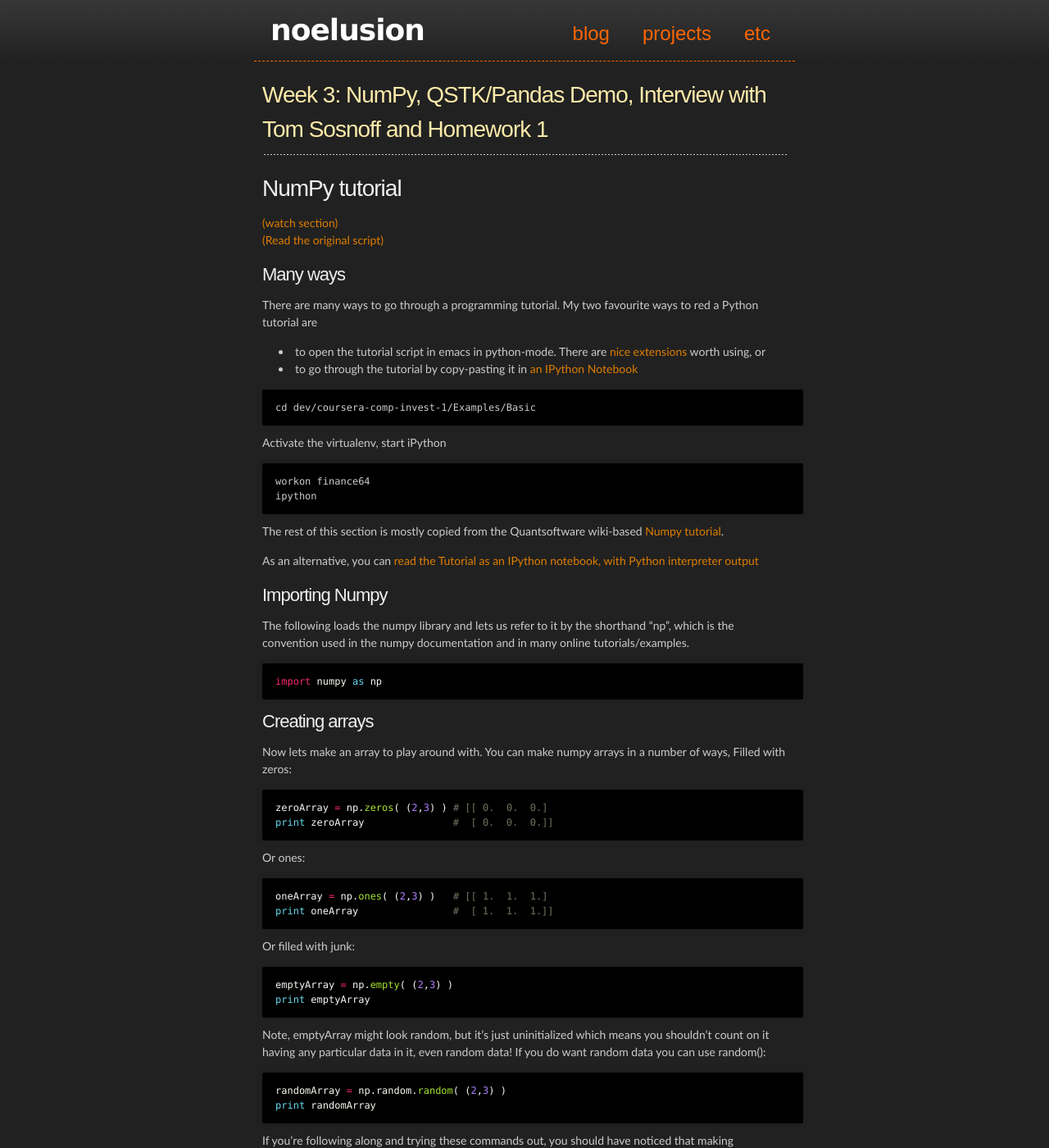
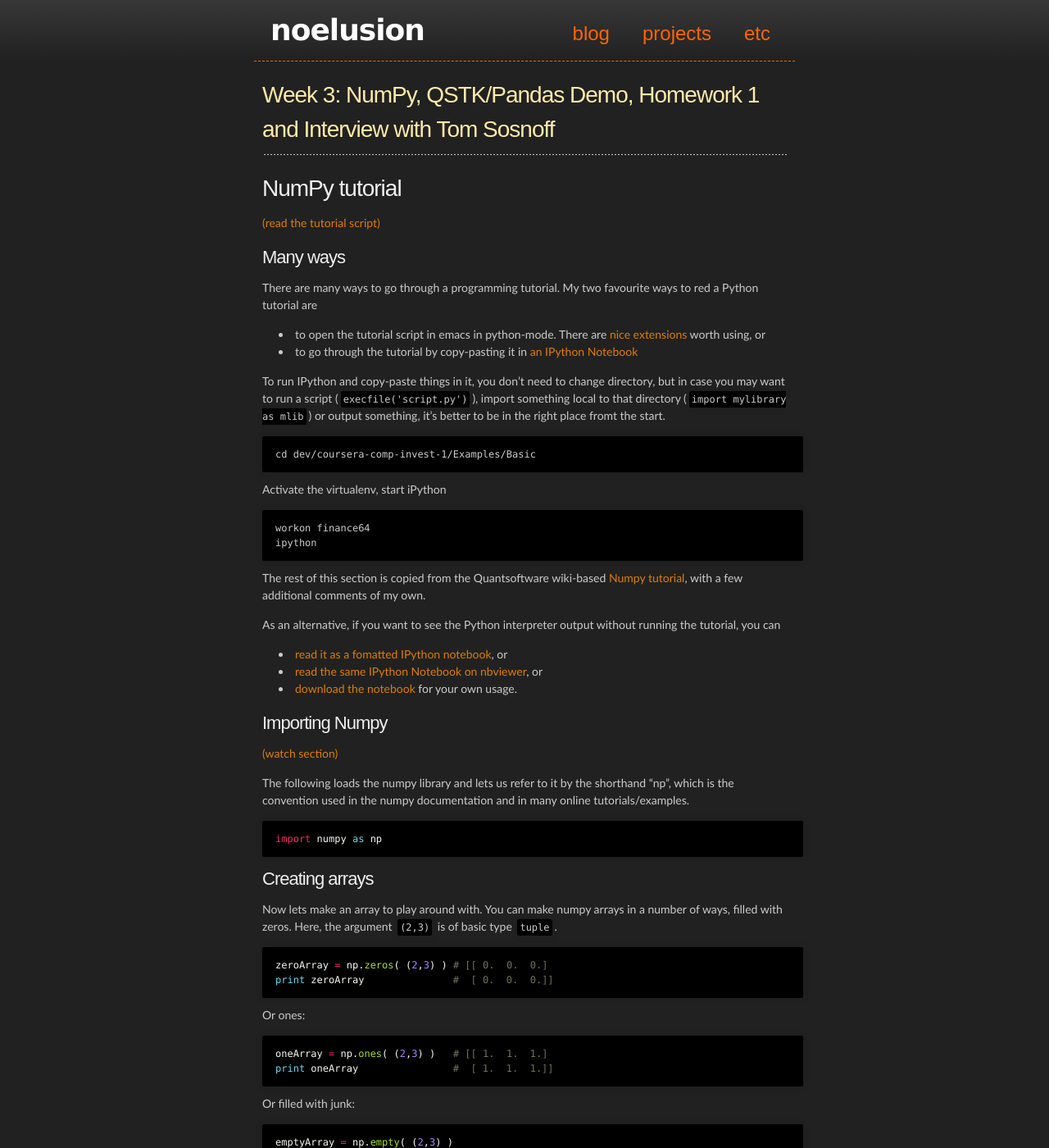
Before and after one commit to agravier/agravier.github.io, a Jekyll site: the page built from etc/notes/ci1-coursera/notes03.md, in a window 1280 px wide and 1400 px high. Shown: the whole window at 82% size. Built offline with Jekyll 4.4.1, drawn with Linux system fonts in a browser that asks for light colours; Markdown is read by kramdown in place of the engine named in the settings; comment, search, counter and statistics services are not loaded; some of the changed text lies outside the part shown.

Commit message:
Add material to the notes for first part of week 3 of Coursera Comp Invest lecture.

````diff
--- a/etc/notes/ci1-coursera/notes03.md
+++ b/etc/notes/ci1-coursera/notes03.md
@@ -5,11 +5,10 @@ mathjax: true
 disqus: true
 ---
 
-# Week 3: NumPy, QSTK/Pandas Demo, Interview with Tom Sosnoff and Homework 1
+# Week 3: NumPy, QSTK/Pandas Demo, Homework 1 and Interview with Tom Sosnoff
 
 ## NumPy tutorial
-[(watch section)](https://class.coursera.org/compinvesting1-003/lecture/view?lecture_id=147)
-[(Read the original script)](http://wiki.quantsoftware.org/index.php?title=Numpy_Tutorial_1)
+[(read the tutorial script)](http://wiki.quantsoftware.org/index.php?title=Numpy_Tutorial_1)
 
 ### Many ways
 
@@ -20,6 +19,12 @@ favourite ways to red a Python tutorial are
 extensions](github.com/gabrielelanaro/emacs-for-python) worth using, or
 * to go through the tutorial by copy-pasting it in [an IPython Notebook](http://ipython.org/ipython-doc/stable/interactive/notebook.html)
 
+To run IPython and copy-paste things in it, you don't need to change
+directory, but in case you may want to run a script
+(```execfile('script.py')```), import something local to that
+directory (```import mylibrary as mlib```) or output
+something, it's better to be in the right place fromt the start.
+
 <div class="highlight"><pre><code>cd dev/coursera-comp-invest-1/Examples/Basic</code></pre></div>
 
 Activate the virtualenv, start iPython
@@ -27,13 +32,24 @@ Activate the virtualenv, start iPython
 <div class="highlight"><pre><code>workon finance64
 ipython</code></pre></div>
 
-The rest of this section is mostly copied from the Quantsoftware
-wiki-based [Numpy tutorial](http://wiki.quantsoftware.org/index.php?title=Numpy_Tutorial_1).
+The rest of this section is copied from the Quantsoftware
+wiki-based [Numpy
+tutorial](http://wiki.quantsoftware.org/index.php?title=Numpy_Tutorial_1),
+with a few additional comments of my own.
 
-As an alternative, you can [read the Tutorial as an IPython
-notebook, with Python interpreter output](quantsoftware_numpy_tutorial.html)
+As an alternative, if you want to see the Python interpreter
+output without running the tutorial, you can
+
+* [read it as a fomatted IPython
+notebook](quantsoftware_numpy_tutorial.html), or
+* [read the same IPython Notebook on
+  nbviewer](http://nbviewer.ipython.org/urls/raw.github.com/agravier/agravier.github.io/master/etc/notes/ci1-coursera/quantsoftware_numpy_tutorial.ipynb), or
+* [download the
+notebook](https://raw.github.com/agravier/agravier.github.io/master/etc/notes/ci1-coursera/quantsoftware_numpy_tutorial.ipynb)
+for your own usage.
 
 ### Importing Numpy
+[(watch section)](https://class.coursera.org/compinvesting1-003/lecture/view?lecture_id=147)
 
 The following loads the numpy library and lets us refer to it by the shorthand "np",
 which is the convention used in the numpy documentation and in many
@@ -43,9 +59,10 @@ import numpy as np
 {% endhighlight %}
 
 ### Creating arrays
-Now lets make an array to play around with. You can make numpy arrays in
-a number of ways,
-Filled with zeros:
+
+Now lets make an array to play around with. You can make numpy arrays
+in a number of ways, filled with zeros. Here, the argument ```(2,3)```
+is of basic type ```tuple```.
 
 {% highlight python %}
 zeroArray = np.zeros( (2,3) ) # [[ 0.  0.  0.]
@@ -124,8 +143,8 @@ the same. So reshaping an array with 2 rows and 3 columns into one with
 squareArray = np.arange(1,10).reshape( (3,3) ) #this is fine, 9 elements
 {% endhighlight %}
 
+### Accessing array elements
 
-### Accessing array elements
 Accessing an array is also pretty straight forward. You access a specific
 spot in the table by referring to its row and column inside square braces
 after the array:
@@ -134,7 +153,8 @@ print rangeArray[0,1] #7
 {% endhighlight %}
 
 Note that row and column numbers start from 0, not 1! Numpy also lets you
-refer to ranges inside an array:
+refer to ranges inside an array (note that the lower bound is
+included, and the upper bound is excluded):
 {% highlight python %}
 print rangeArray[0,0:2] #[6 7]
 print squareArray[0:2,0:2] #[[1 2]  # the top left corner of squareArray
@@ -206,6 +226,18 @@
 print squareArray[betterThanAverage] #[3 4 6]
 {% endhighlight %}
 
+[(watch
+section)](https://class.coursera.org/compinvesting1-003/lecture/view?lecture_id=151)
+(beware, the video follows another version of the tutorial, and
+squareArray is different)
+
+Note that a python assignment ```b = a``` from an ***object*** named
+_a_ to another name _b_ only copies the reference to the object, so
+mutating the original _a_ results in those changes bing reflected
+through _b_. To get a copy, objects assignment is not enough, a copy
+must be made too: ```b = a.copy()```. That remark is also valid for numpy
+arrays.
+
 Indexing like this can also be used to assign values to elements of the
 array. This is particularly useful if you want to filter an array, say by
 making sure that all of its values are above/below a certain threshold:
````
Also changed, not shown: other parts of etc/notes/ci1-coursera/notes03.md (+8 -0 lines).
